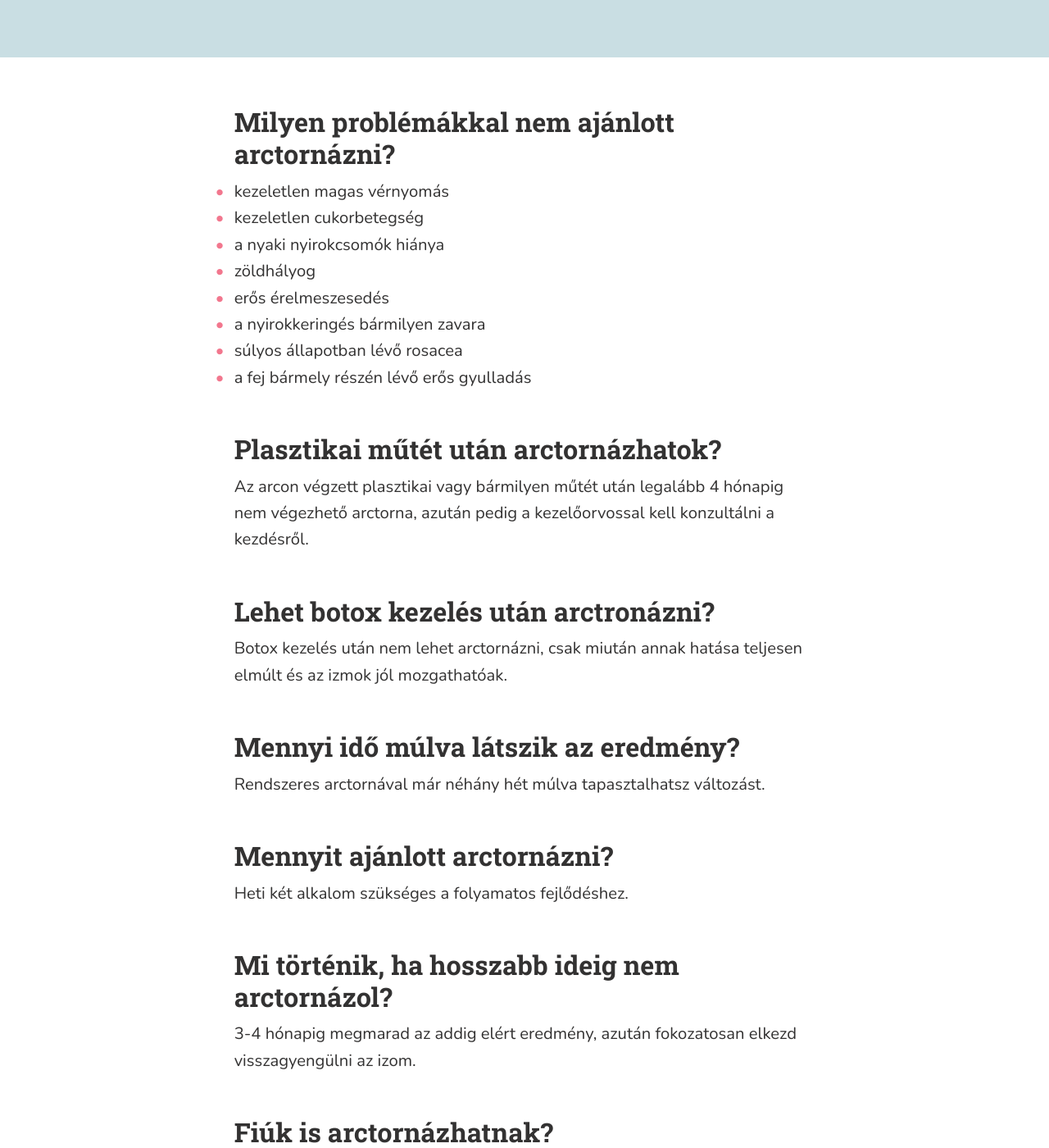
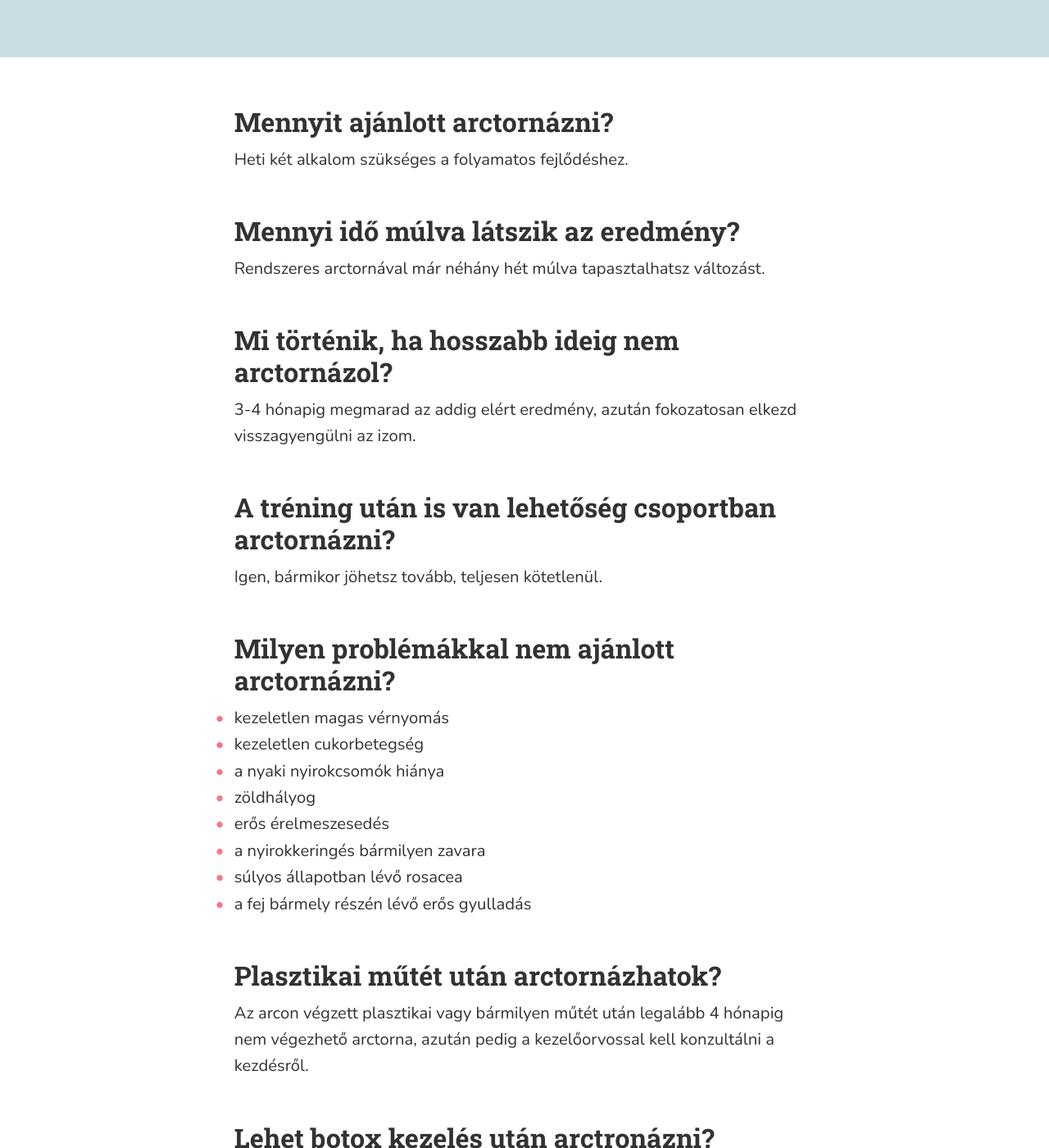
Before and after one commit to monikamudra/arctorna, a Jekyll site: the page built from kerdesek.md, in a window 1280 px wide and 1400 px high, scrolled down 232 px. Shown: the whole window at 82% size. Built offline with Jekyll 4.4.1, drawn with Linux system fonts in a browser that asks for light colours; some of the changed lines change nothing that is shown; some of the changed text lies outside the part shown.

Commit message:
Change order of questions on the Kerdesek page

```diff
--- a/kerdesek.md
+++ b/kerdesek.md
@@ -9,7 +9,24 @@ sections:
   header: true
 ---
 
-<h2 class="u-MarginTopZero">Milyen problémákkal nem ajánlott arctornázni?</h2>
+<h2 class="u-MarginTopZero">Mennyit ajánlott arctornázni?</h2>
+
+Heti két alkalom szükséges a folyamatos fejlődéshez.
+
+## Mennyi idő múlva látszik az eredmény?
+
+Rendszeres arctornával már néhány hét múlva tapasztalhatsz változást.
+
+## Mi történik, ha hosszabb ideig nem arctornázol?
+
+3-4 hónapig megmarad az addig elért eredmény, azután fokozatosan elkezd
+visszagyengülni az izom.
+
+## A tréning után is van lehetőség csoportban arctornázni?
+
+Igen, bármikor jöhetsz tovább, teljesen kötetlenül.
+
+## Milyen problémákkal nem ajánlott arctornázni?
 
 *   kezeletlen magas vérnyomás
 *   kezeletlen cukorbetegség
@@ -30,23 +47,6 @@ végezhető arctorna, azután pedig a kezelőorvossal kell konzultálni a kezdé
 Botox kezelés után nem lehet arctornázni, csak miután annak hatása teljesen
 elmúlt és az izmok jól mozgathatóak.
 
-## Mennyi idő múlva látszik az eredmény?
-
-Rendszeres arctornával már néhány hét múlva tapasztalhatsz változást.
-
-## Mennyit ajánlott arctornázni?
-
-Heti két alkalom szükséges a folyamatos fejlődéshez.
-
-## Mi történik, ha hosszabb ideig nem arctornázol?
-
-3-4 hónapig megmarad az addig elért eredmény, azután fokozatosan elkezd
-visszagyengülni az izom.
-
 ## Fiúk is arctornázhatnak?
 
 Igen, a lányok azt imádják :)
-
-## A tréning után is van lehetőség csoportban arctornázni?
-
-Igen, bármikor jöhetsz tovább, teljesen kötetlenül.
```
